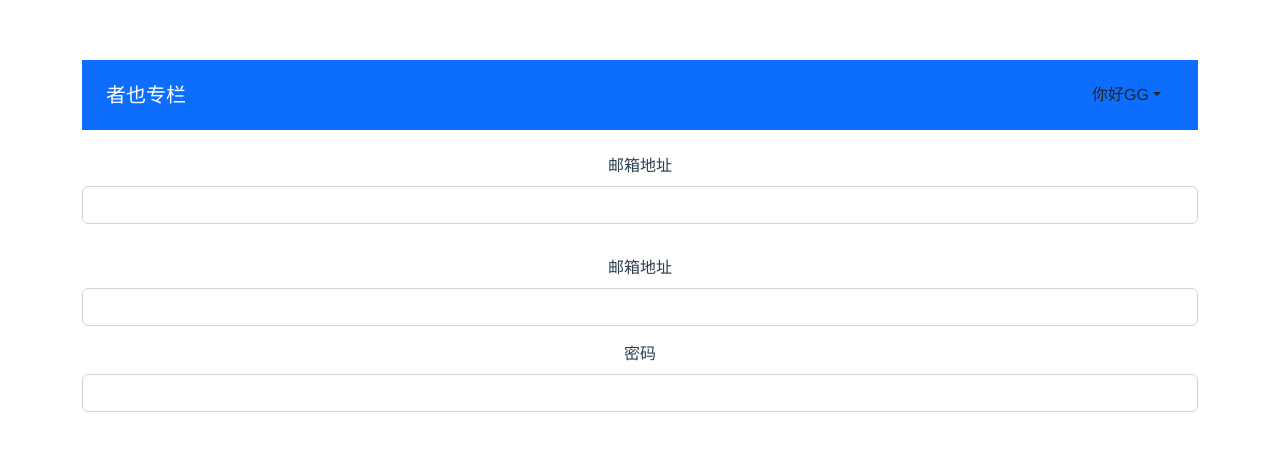
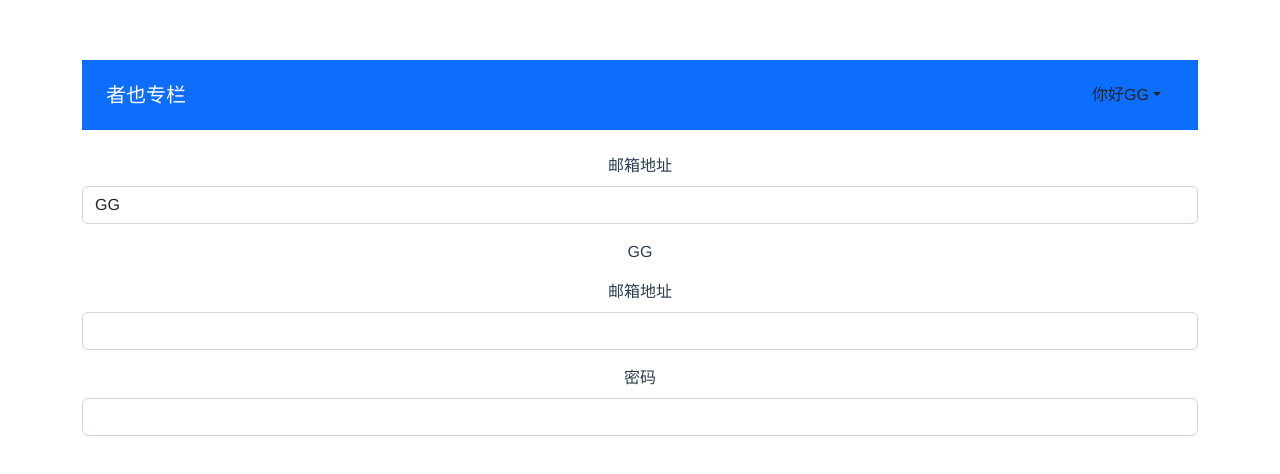
Before and after one commit to GGjin/zheye, a Vue app: page / in a window 1280 px wide. Shown: the top 474 px of the page. Built offline with nearby package versions, Linux system fonts and the light colour scheme.

Commit message:
使用vue3新版的v-model双向绑定数据和控件

```diff
--- a/src/App.vue
+++ b/src/App.vue
@@ -4,12 +4,13 @@
         <form action="">
             <div class="mb-3">
                 <label class="form-label">邮箱地址</label>
-        <validate-input :rules="emailRules" />
+                <validate-input :rules="emailRules" v-model="emailVal" />
+                {{ emailVal }}
             </div>
             <div class="mb-3">
                 <label for="exampleInputEmail1" class="form-label">邮箱地址</label>
                 <input type="text" class="form-control" id="exampleInputEmail1" v-model="emailRef.val" @blur="validateEmail" />
-        <div class="form-text" v-if="emailRef.error">{{emailRef.message}}</div>
+                <div class="form-text" v-if="emailRef.error">{{ emailRef.message }}</div>
             </div>
             <div class="mb-3">
                 <label for="exampleInputPassword1" class="form-label">密码</label>
@@ -20,81 +21,80 @@
 </template>
 
 <script lang="ts">
-import { defineComponent, reactive } from "vue";
-import "bootstrap/dist/css/bootstrap.min.css";
-import { ColumnProps } from "./components/ColumnList.vue";
-import GlobalHeader, { UserProps } from "./components/GlobalHeader.vue";
-import ValidateInput, { RelesProp } from "./components/ValidateInput.vue";
+import { defineComponent, reactive, ref } from 'vue';
+import 'bootstrap/dist/css/bootstrap.min.css';
+import { ColumnProps } from './components/ColumnList.vue';
+import GlobalHeader, { UserProps } from './components/GlobalHeader.vue';
+import ValidateInput, { RelesProp } from './components/ValidateInput.vue';
 const currentUser: UserProps = {
     isLogin: true,
-  name: "GG",
+    name: 'GG',
 };
-const emailReg = /^[a-zA-Z0-9.!#$%&’*+/=?^_`{|}~-]+@[a-zA-Z0-9-]+(?:\.[a-zA-Z0-9-]+)*$/
+const emailReg = /^[a-zA-Z0-9.!#$%&’*+/=?^_`{|}~-]+@[a-zA-Z0-9-]+(?:\.[a-zA-Z0-9-]+)*$/;
 const testData: ColumnProps[] = [
     {
         id: 1,
-    title: "test1的专栏",
-    description: "这是的test1专栏，有一段非常有意思的简介，可以更新一下欧",
-    avatar:
-      "http://vue-maker.oss-cn-hangzhou.aliyuncs.com/vue-marker/5ee22dd58b3c4520912b9470.jpg?x-oss-process=image/resize,m_pad,h_100,w_100",
+        title: 'test1的专栏',
+        description: '这是的test1专栏，有一段非常有意思的简介，可以更新一下欧',
+        avatar: 'http://vue-maker.oss-cn-hangzhou.aliyuncs.com/vue-marker/5ee22dd58b3c4520912b9470.jpg?x-oss-process=image/resize,m_pad,h_100,w_100',
     },
     {
         id: 2,
-    title: "test2的专栏",
-    description: "这是的test2专栏，有一段非常有意思的简介，可以更新一下欧",
-    avatar:
-      "http://vue-maker.oss-cn-hangzhou.aliyuncs.com/vue-marker/5ee22dd58b3c4520912b9470.jpg?x-oss-process=image/resize,m_pad,h_100,w_100",
+        title: 'test2的专栏',
+        description: '这是的test2专栏，有一段非常有意思的简介，可以更新一下欧',
+        avatar: 'http://vue-maker.oss-cn-hangzhou.aliyuncs.com/vue-marker/5ee22dd58b3c4520912b9470.jpg?x-oss-process=image/resize,m_pad,h_100,w_100',
     },
     {
         id: 2,
-    title: "test2的专栏",
-    description: "这是的test2专栏，有一段非常有意思的简介，可以更新一下欧",
+        title: 'test2的专栏',
+        description: '这是的test2专栏，有一段非常有意思的简介，可以更新一下欧',
         // avatar:
         //   'http://vue-maker.oss-cn-hangzhou.aliyuncs.com/vue-marker/5ee22dd58b3c4520912b9470.jpg?x-oss-process=image/resize,m_pad,h_100,w_100',
     },
     {
         id: 2,
-    title: "test2的专栏",
-    description: "这是的test2专栏，有一段非常有意思的简介，可以更新一下欧",
-    avatar:
-      "http://vue-maker.oss-cn-hangzhou.aliyuncs.com/vue-marker/5ee22dd58b3c4520912b9470.jpg?x-oss-process=image/resize,m_pad,h_100,w_100",
+        title: 'test2的专栏',
+        description: '这是的test2专栏，有一段非常有意思的简介，可以更新一下欧',
+        avatar: 'http://vue-maker.oss-cn-hangzhou.aliyuncs.com/vue-marker/5ee22dd58b3c4520912b9470.jpg?x-oss-process=image/resize,m_pad,h_100,w_100',
     },
 ];
 
 export default defineComponent({
-  name: "App",
+    name: 'App',
     components: {
         // ColumnList,
         GlobalHeader,
         ValidateInput,
     },
     setup() {
+        const emailVal = ref('GG');
         const emailRules: RelesProp = [
             { type: 'required', message: '电子邮箱地址不能为空' },
-      { type: 'email', message: '请输入正确的电子邮箱格式' }
-    ]
+            { type: 'email', message: '请输入正确的电子邮箱格式' },
+        ];
 
         const emailRef = reactive({
             val: '',
             error: false,
-      message: ''
-    })
+            message: '',
+        });
 
         const validateEmail = () => {
             if (emailRef.val.trim() === '') {
-        emailRef.error = true
-        emailRef.message = 'can not be empty'
+                emailRef.error = true;
+                emailRef.message = 'can not be empty';
             } else if (!emailReg.test(emailRef.val)) {
-        emailRef.error = true
-        emailRef.message = 'should be valid message'
+                emailRef.error = true;
+                emailRef.message = 'should be valid message';
             }
-    }
+        };
         return {
             list: testData,
             currentUser,
             emailRef,
             validateEmail,
-      emailRules
+            emailRules,
+            emailVal,
         };
     },
 });
--- a/src/components/ValidateInput.vue
+++ b/src/components/ValidateInput.vue
@@ -1,55 +1,63 @@
 <template>
     <div class="validate-input-container pb-3">
-        <input type="text" class="form-control" :class="{'is-invalid':inputRef.error}" v-model="inputRef.val"
-            @blur="validateInput" />
-        <span v-if="inputRef.error" class="invalid-feedback">{{inputRef.message}}</span>
+        <input
+            type="text"
+            class="form-control"
+            :class="{ 'is-invalid': inputRef.error }"
+            :value="inputRef.val"
+            @input="updateValue"
+            @blur="validateInput"
+        />
+        <span v-if="inputRef.error" class="invalid-feedback">{{ inputRef.message }}</span>
     </div>
 </template>
 
 <script lang="ts">
-import { defineComponent, PropType, reactive } from 'vue'
+import { defineComponent, PropType, reactive } from 'vue';
 
-const emailReg = /^[a-zA-Z0-9.!#$%&’*+/=?^_`{|}~-]+@[a-zA-Z0-9-]+(?:\.[a-zA-Z0-9-]+)*$/
+const emailReg = /^[a-zA-Z0-9.!#$%&’*+/=?^_`{|}~-]+@[a-zA-Z0-9-]+(?:\.[a-zA-Z0-9-]+)*$/;
 
 interface RuleProp {
     type: 'required' | 'email';
     message: string;
 }
-export type RelesProp = RuleProp[]
+export type RelesProp = RuleProp[];
 export default defineComponent({
     props: {
-        rules: Array as PropType<RelesProp>
+        rules: Array as PropType<RelesProp>,
+        modelValue: String,
     },
-    setup(props) {
+    setup(props, context) {
         const inputRef = reactive({
-            val: '',
+            val: props.modelValue || '',
             error: false,
-            message: ''
-        })
+            message: '',
+        });
+        const updateValue = (e: KeyboardEvent) => {
+            const targetValue = (e.target as HTMLInputElement).value;
+            inputRef.val = targetValue;
+            context.emit('update:modelValue', targetValue);
+        };
         const validateInput = () => {
             if (props.rules) {
                 const allPassed = props.rules.every(rule => {
-                    let passed = true
-                    inputRef.message = rule.message
+                    let passed = true;
+                    inputRef.message = rule.message;
                     switch (rule.type) {
                         case 'required':
-                            passed = (inputRef.val.trim() !== '')
-                            break
+                            passed = inputRef.val.trim() !== '';
+                            break;
 
                         case 'email':
                             passed = emailReg.test(inputRef.val);
-                            break
+                            break;
                     }
-                    return passed
-                })
-                inputRef.error = !allPassed
+                    return passed;
+                });
+                inputRef.error = !allPassed;
             }
-        }
-        return { inputRef, validateInput }
-    }
-})
+        };
+        return { inputRef, validateInput, updateValue };
+    },
+});
 </script>
-
-<style scoped>
-
-</style>
```
Lines whose indentation alone changed are shown as unchanged.
